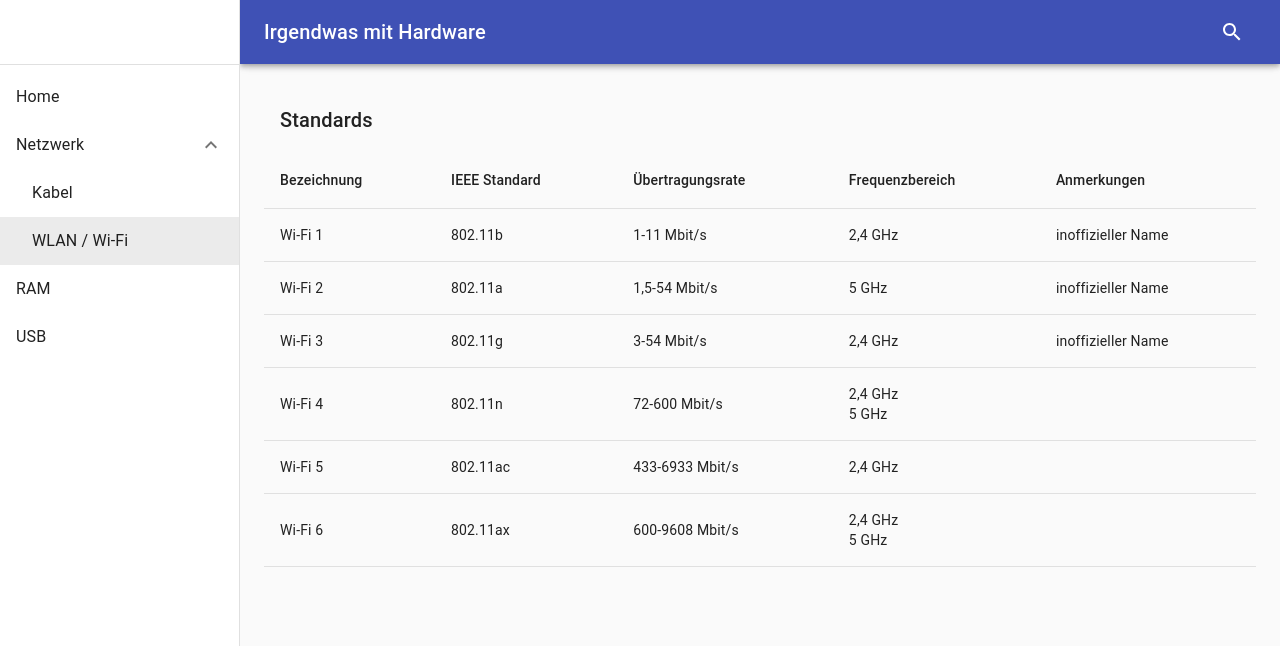
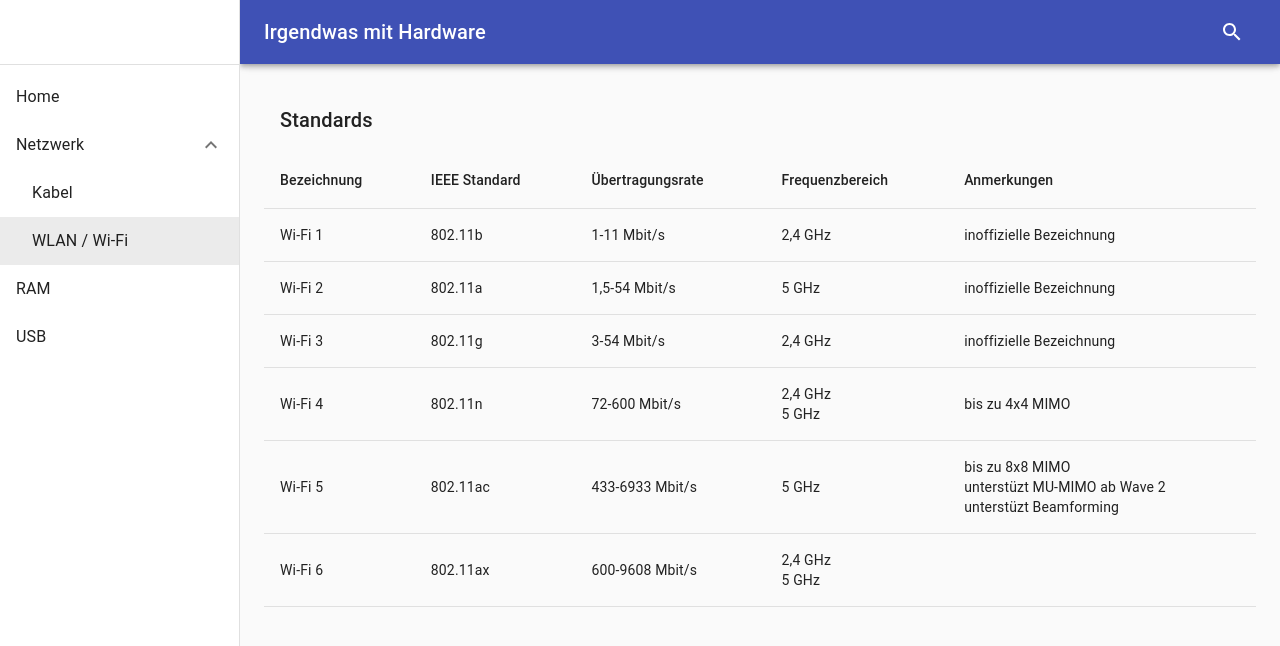
Before and after one commit to benneq/irgendwas-mit-hardware, a React (Create React App) app: page /network/wifi in a window 1280 px wide. Shown: the top 646 px of the page. Built offline with nearby package versions, Linux system fonts and the light colour scheme.

Commit message:
More Wi-Fi information

```diff
--- a/src/network/wifi/NetworkWiFiStandards.tsx
+++ b/src/network/wifi/NetworkWiFiStandards.tsx
@@ -2,12 +2,12 @@ import React from 'react';
 import SimpleTable from '../../util/SimpleTable';
 
 const wifiStandards = [
-    { name: 'Wi-Fi 1', ieeeStandard: '802.11b', transferRate: '1-11 Mbit/s', frequencies: ['2,4 GHz'], notes: 'inoffizieller Name' },
-    { name: 'Wi-Fi 2', ieeeStandard: '802.11a', transferRate: '1,5-54 Mbit/s', frequencies: ['5 GHz'], notes: 'inoffizieller Name' },
-    { name: 'Wi-Fi 3', ieeeStandard: '802.11g', transferRate: '3-54 Mbit/s', frequencies: ['2,4 GHz'], notes: 'inoffizieller Name' },
-    { name: 'Wi-Fi 4', ieeeStandard: '802.11n', transferRate: '72-600 Mbit/s', frequencies: ['2,4 GHz', '5 GHz'], notes: '' },
-    { name: 'Wi-Fi 5', ieeeStandard: '802.11ac', transferRate: '433-6933 Mbit/s', frequencies: ['2,4 GHz'], notes: '' },
-    { name: 'Wi-Fi 6', ieeeStandard: '802.11ax', transferRate: '600-9608 Mbit/s', frequencies: ['2,4 GHz', '5 GHz'], notes: '' },
+    { name: 'Wi-Fi 1', ieeeStandard: '802.11b', transferRate: '1-11 Mbit/s', frequencies: ['2,4 GHz'], notes: ['inoffizielle Bezeichnung'] },
+    { name: 'Wi-Fi 2', ieeeStandard: '802.11a', transferRate: '1,5-54 Mbit/s', frequencies: ['5 GHz'], notes: ['inoffizielle Bezeichnung'] },
+    { name: 'Wi-Fi 3', ieeeStandard: '802.11g', transferRate: '3-54 Mbit/s', frequencies: ['2,4 GHz'], notes: ['inoffizielle Bezeichnung'] },
+    { name: 'Wi-Fi 4', ieeeStandard: '802.11n', transferRate: '72-600 Mbit/s', frequencies: ['2,4 GHz', '5 GHz'], notes: ['bis zu 4x4 MIMO'] },
+    { name: 'Wi-Fi 5', ieeeStandard: '802.11ac', transferRate: '433-6933 Mbit/s', frequencies: ['5 GHz'], notes: ['bis zu 8x8 MIMO', 'unterstüzt MU-MIMO ab Wave 2', 'unterstüzt Beamforming'] },
+    { name: 'Wi-Fi 6', ieeeStandard: '802.11ax', transferRate: '600-9608 Mbit/s', frequencies: ['2,4 GHz', '5 GHz'], notes: [] },
 ];
 
 const NetworkWiFiStandards: React.FunctionComponent = () => {
@@ -19,7 +19,7 @@ const NetworkWiFiStandards: React.FunctionComponent = () => {
                 { id: 'ieeeStandard', header: 'IEEE Standard', render: (row) => row.ieeeStandard },
                 { id: 'transferRate', header: 'Übertragungsrate', render: (row) => row.transferRate },
                 { id: 'frequencies', header: 'Frequenzbereich', render: (row) => row.frequencies.map((frequency, i) => <div key={i}>{frequency}</div>) },
-                { id: 'notes', header: 'Anmerkungen', render: (row) => row.notes },
+                { id: 'notes', header: 'Anmerkungen', render: (row) => row.notes.map((note, i) => <div key={i}>{note}</div>) },
             ]}
             value={wifiStandards}
         />
```
